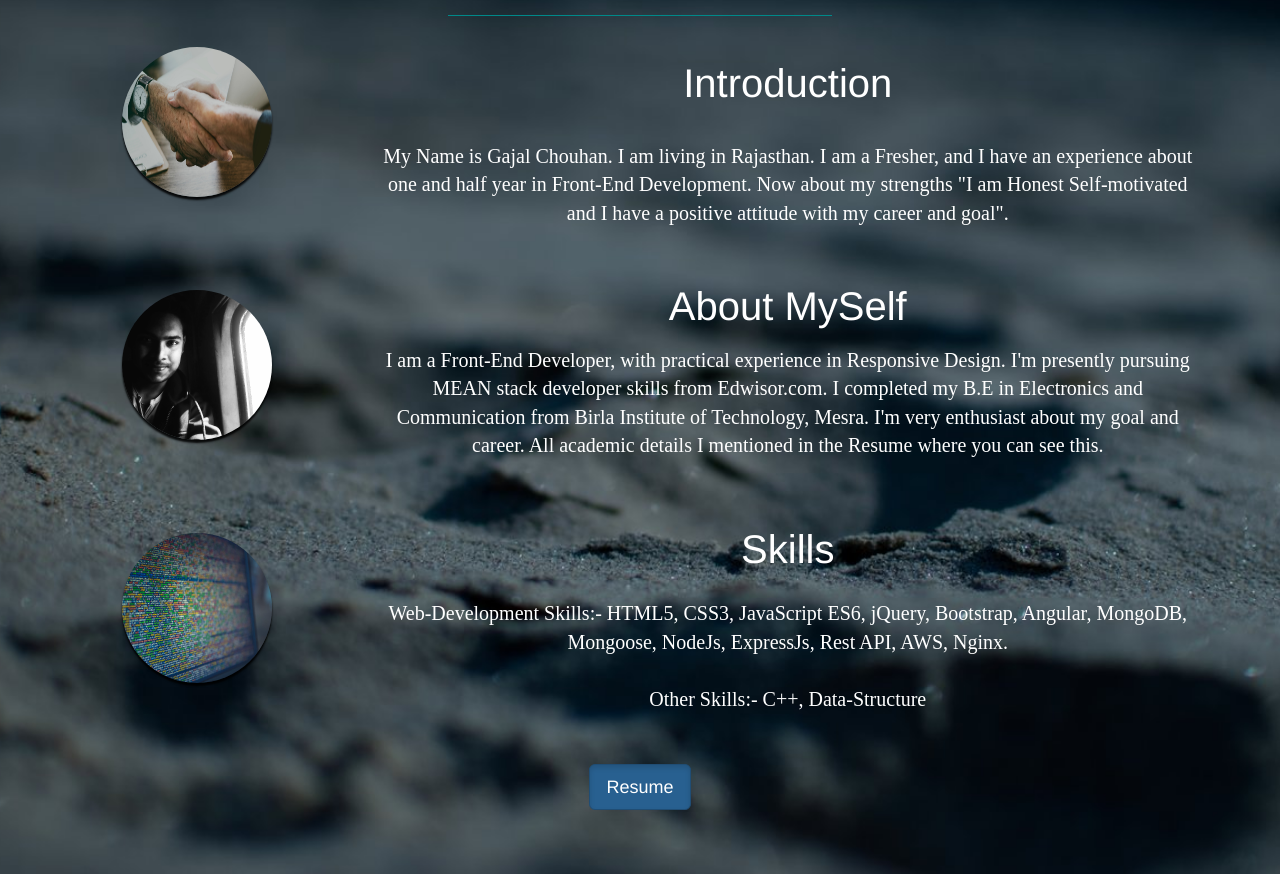
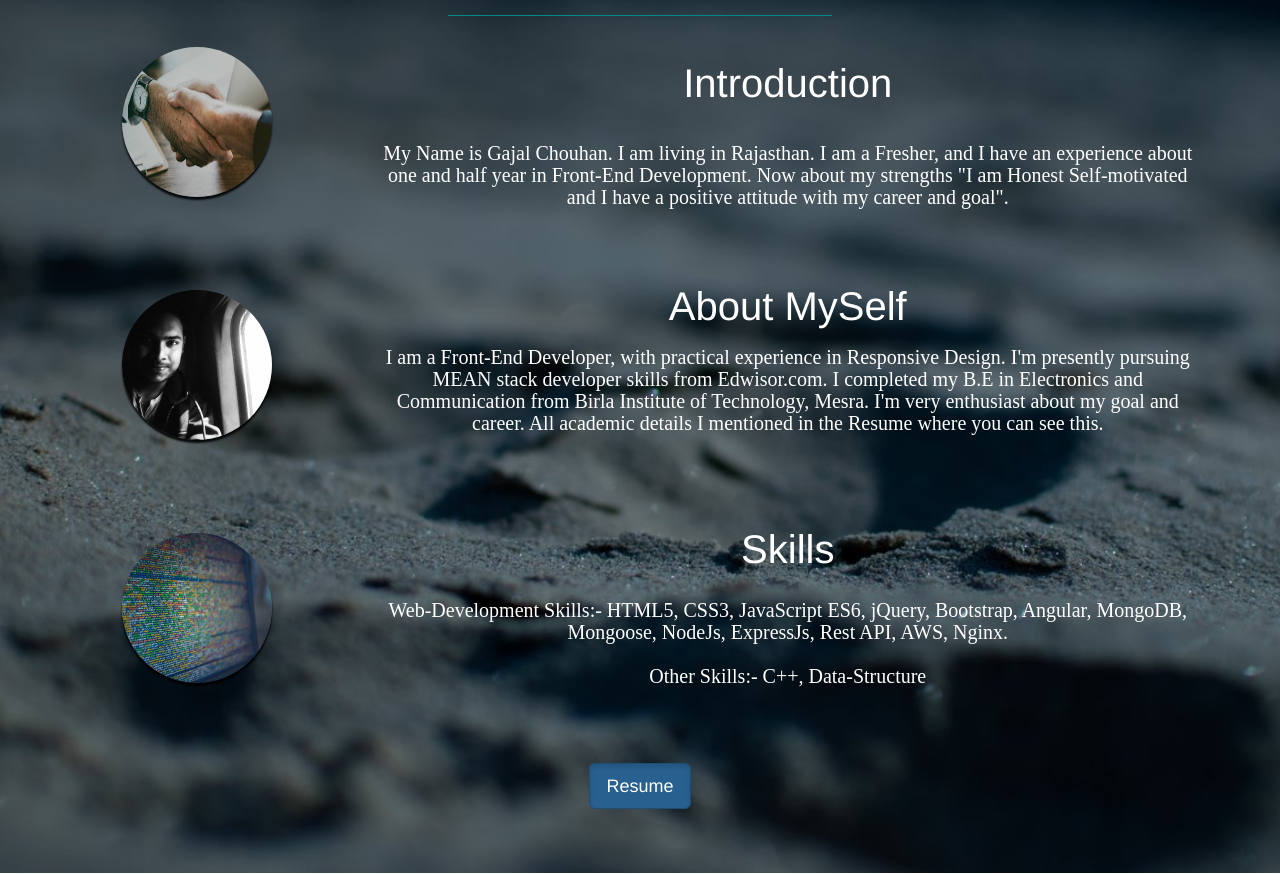
Before and after one commit to gajalchouhan/gajalchouhan.github.io, a plain HTML site: page about.html in a window 1280 px wide. Shown: the part 240-1114 px from the top of the page. Drawn offline with nearby package versions, Linux system fonts and the light colour scheme; files whose address does not match are found by name.

Commit message:
Update about.html

```diff
--- a/about.html
+++ b/about.html
@@ -60,8 +60,8 @@
 
            <div class="text-center col-sm-9 col-xs-12 col-md-9 col-lg-9 animated slideInRight">
                <p style="color:white; font-size:5vh; padding:20px 20px 10px 20px;"> Introduction </p>
-               <p class="" style="color:white; font-size:2.5vh; padding:10px 20px 40px 20px; font-family:italic;">My Name is Gajal Chouhan. I am living in Rajasthan. I am a Fresher, and I have an experience about one and half year in Front-End Development. Now about my strengths "I am Honest Self-motivated and I have a positive attitude with my career and goal".
-               </p>
+               <h5 class="" style="color:white; font-size:2.5vh; padding:10px 20px 40px 20px; font-family:italic;">My Name is Gajal Chouhan. I am living in Rajasthan. I am a Fresher, and I have an experience about one and half year in Front-End Development. Now about my strengths "I am Honest Self-motivated and I have a positive attitude with my career and goal".
+               </h5>
            </div>
           </div>
 
@@ -73,8 +73,8 @@
 
            <div class="text-center col-sm-9 col-xs-12 col-md-9 col-lg-9 animated slideInRight">
                <p style="color:white; font-size:5vh; padding:1px 20px 0px 20px;"> About MySelf </p>
-               <p class="" style="color:white; font-size:2.5vh; padding:0px 20px 40px 20px; font-family:italic;">I am a Front-End Developer, with practical experience in Responsive Design. I'm presently pursuing MEAN stack developer skills from Edwisor.com. I completed my B.E in Electronics and Communication from Birla Institute of Technology, Mesra. I'm very enthusiast about my goal and career. All academic details I mentioned in the Resume where you can see this.
-               </p>
+               <h5 class="" style="color:white; font-size:2.5vh; padding:0px 20px 40px 20px; font-family:italic;">I am a Front-End Developer, with practical experience in Responsive Design. I'm presently pursuing MEAN stack developer skills from Edwisor.com. I completed my B.E in Electronics and Communication from Birla Institute of Technology, Mesra. I'm very enthusiast about my goal and career. All academic details I mentioned in the Resume where you can see this.
+               </h5>
            </div>
           </div>
 
@@ -85,11 +85,11 @@
 
            <div class="text-center col-sm-9 col-xs-12 col-md-9 col-lg-9 animated slideInRight">
                <p style="color:white; font-size:5vh; padding:1px 20px 10px 20px;"> Skills </p>
-               <p class="" style="color:white; font-size:2.5vh; padding:1px 20px 40px 20px; font-family:italic;">
+               <h5 class="" style="color:white; font-size:2.5vh; padding:1px 20px 40px 20px; font-family:italic;">
                   Web-Development Skills:- HTML5, CSS3, JavaScript ES6, jQuery, Bootstrap, Angular, MongoDB, Mongoose, NodeJs, ExpressJs, Rest API, AWS, Nginx.
                   <br><br>
                   Other Skills:- C++, Data-Structure
-               </p>
+               </h5>
            </div>
           </div>
       <a href="document/Resume.pdf" download class="btn btn-primary btn-lg active animated shake" role="button" aria-pressed="true"> Resume </a>
```
